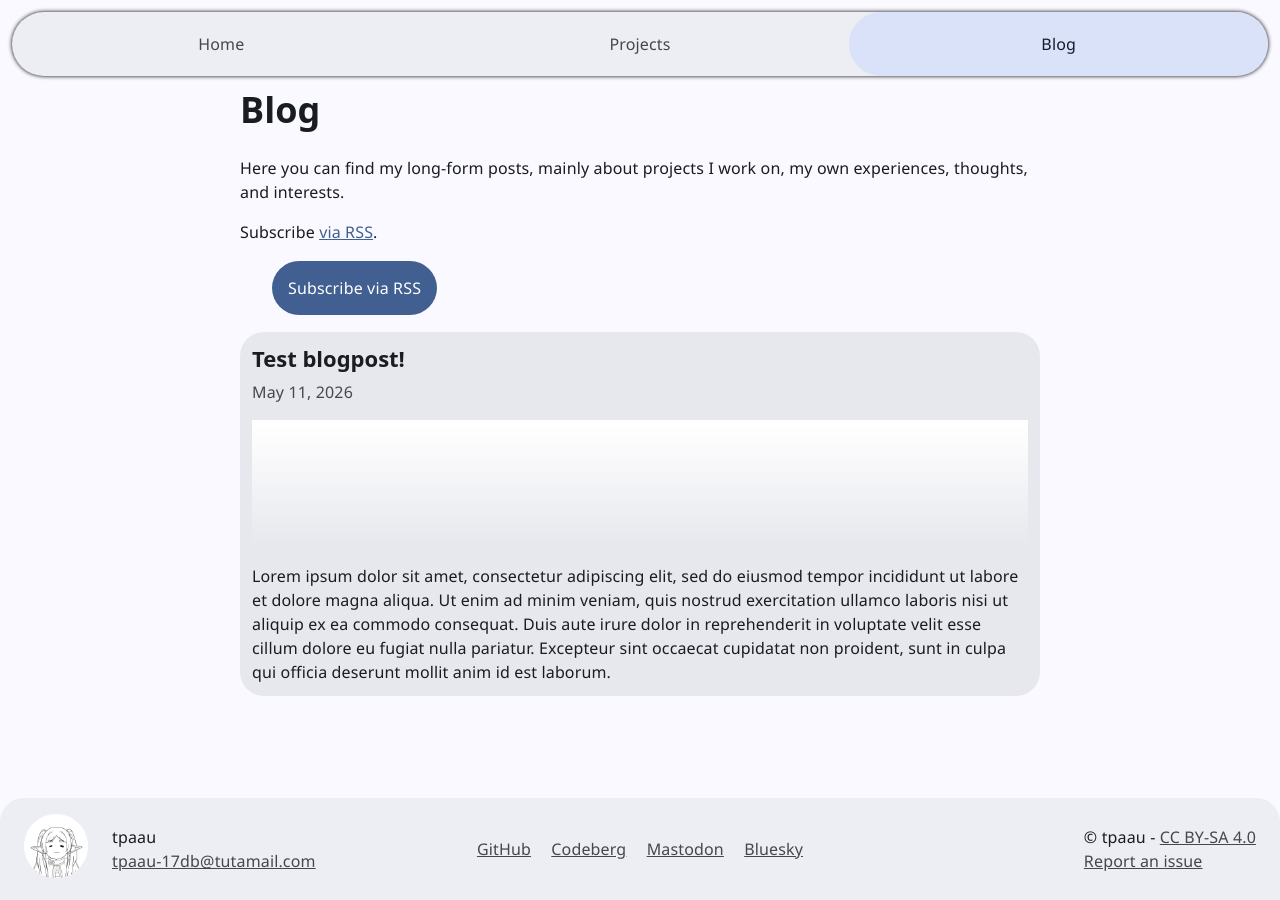
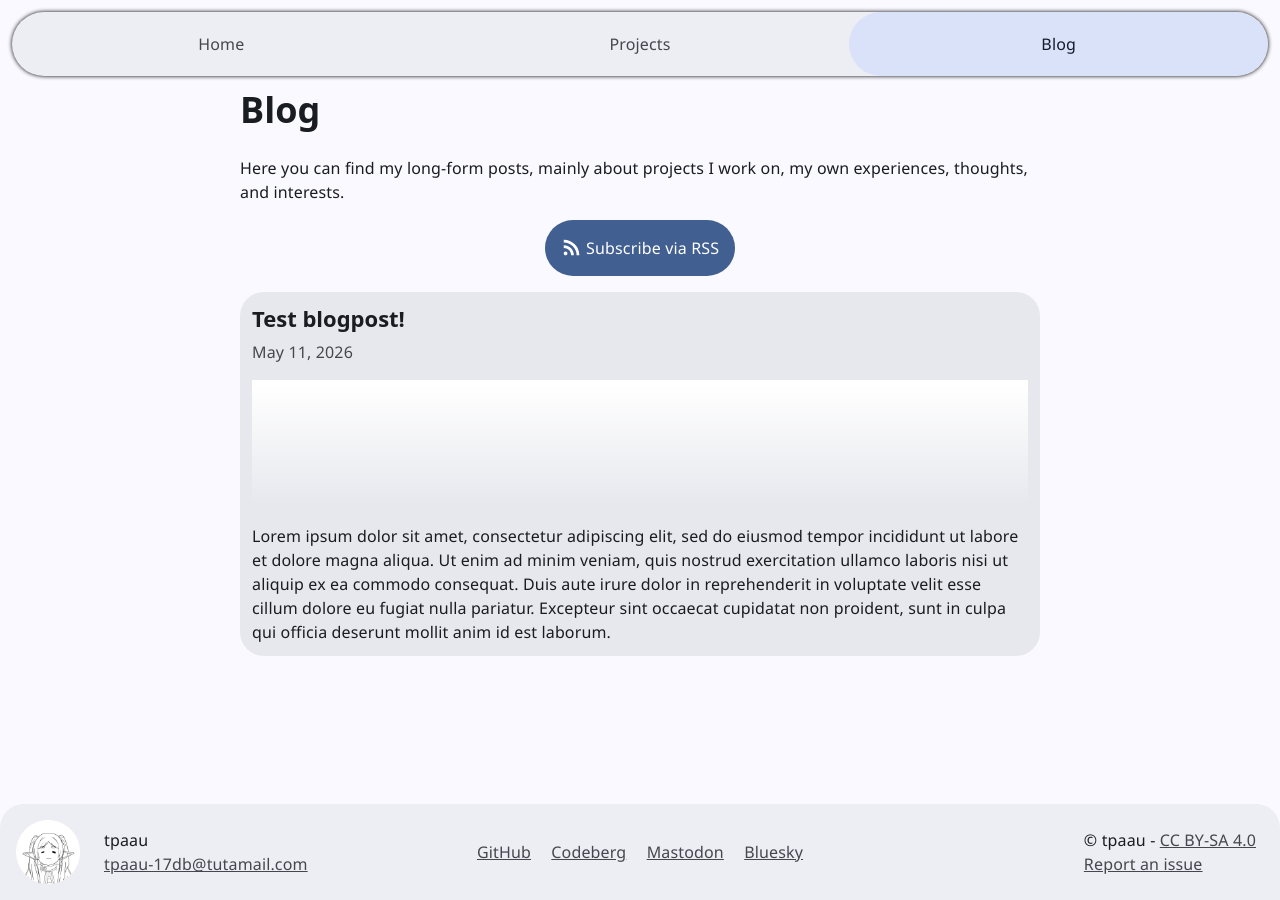
Before and after one commit to tpaau/tpaau.dev, a Jekyll site: the page built from content/BLOG.md, in a window 1280 px wide. Built offline with Jekyll 4.4.1, drawn with Linux system fonts in a browser that asks for light colours.

Commit message:
Align the subscribe button to the center, fix pfp image alignment in the footer

```diff
--- a/assets/css/main.css
+++ b/assets/css/main.css
@@ -240,6 +240,15 @@ footer a, footer a:visited {
     margin: 0;
 }
 
+#pfp-layout img {
+    display: block;
+    left-margin: 0;
+}
+
+#pfp-layout > :first-child {
+    padding-left: 0;
+}
+
 #pfp-layout li {
     display: block;
     padding: 0 0.5em;
@@ -384,15 +393,17 @@ footer a, footer a:visited {
 }
 
 .url-button, .url-button:visited {
+    display: inline-flex;
     text-decoration: none;
+    gap: .2em;
     background-color: var(--primary);
     color: var(--on-primary);
     padding: var(--spacing-large);
     border-radius: var(--radius-full);
 }
 
-p:has(> a.url-button) {
-    margin: 32px;
+.url-button svg {
+    fill: var(--on-primary);
 }
 
 button, select, option, input, select, textarea {
--- a/content/BLOG.md
+++ b/content/BLOG.md
@@ -11,9 +11,9 @@ permalink: /blog
 Here you can find my long-form posts, mainly about projects I work on, my own experiences, thoughts,
 and interests.
 
-Subscribe [via RSS]({{ "/feed.xml" | relative_url }}).
-
-<a class="url-button" href="{{ "/feed.xml" | relative_url }}">Subscribe via RSS</a>
+<div align="center">
+    <a class="url-button" href="{{ "/feed.xml" | relative_url }}">{% include widgets/material-symbols/rss_feed_FILL0_wght400_GRAD0_opsz24.svg size=22 %} Subscribe via RSS</a>
+</div>
 
 <div>
 {%- if site.posts.size > 0 -%}
```
Also changed, not shown: _includes/widgets/material-symbols/rss_feed_FILL0_wght400_GRAD0_opsz24.svg (added).
